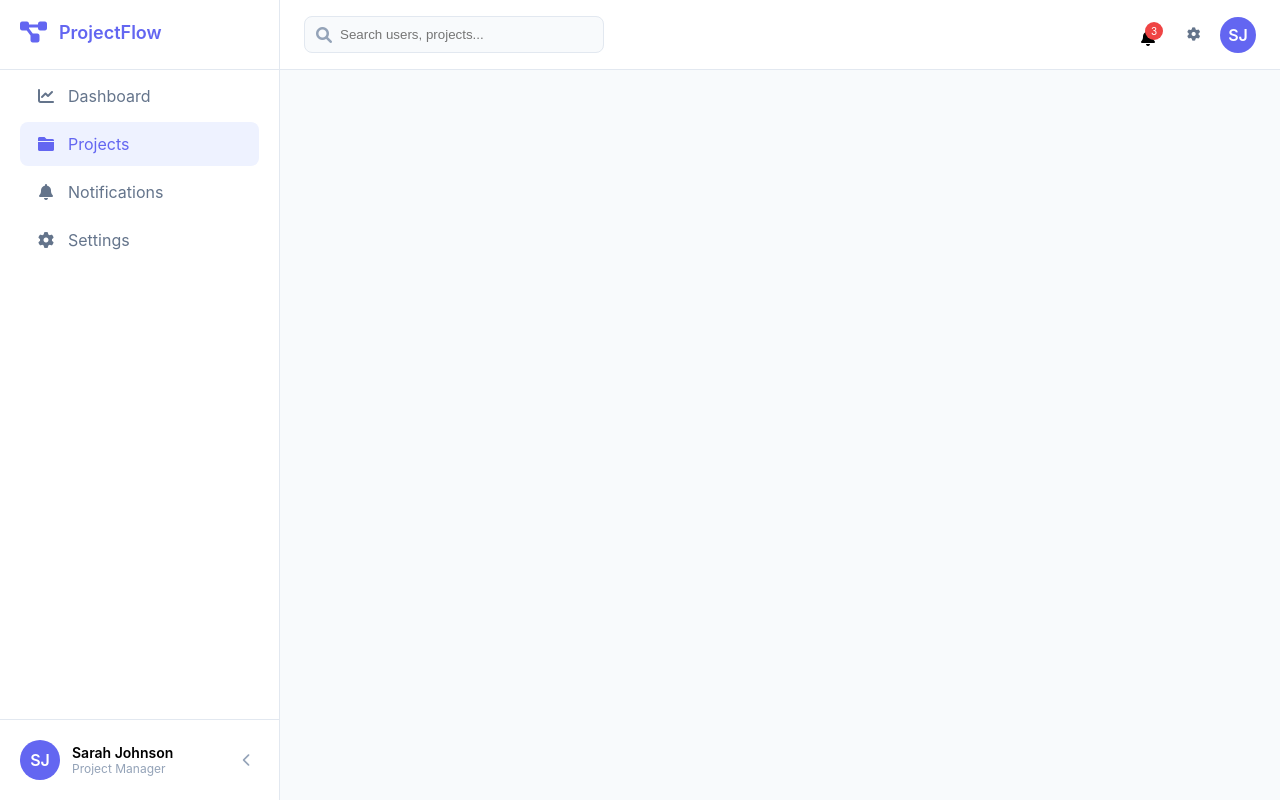
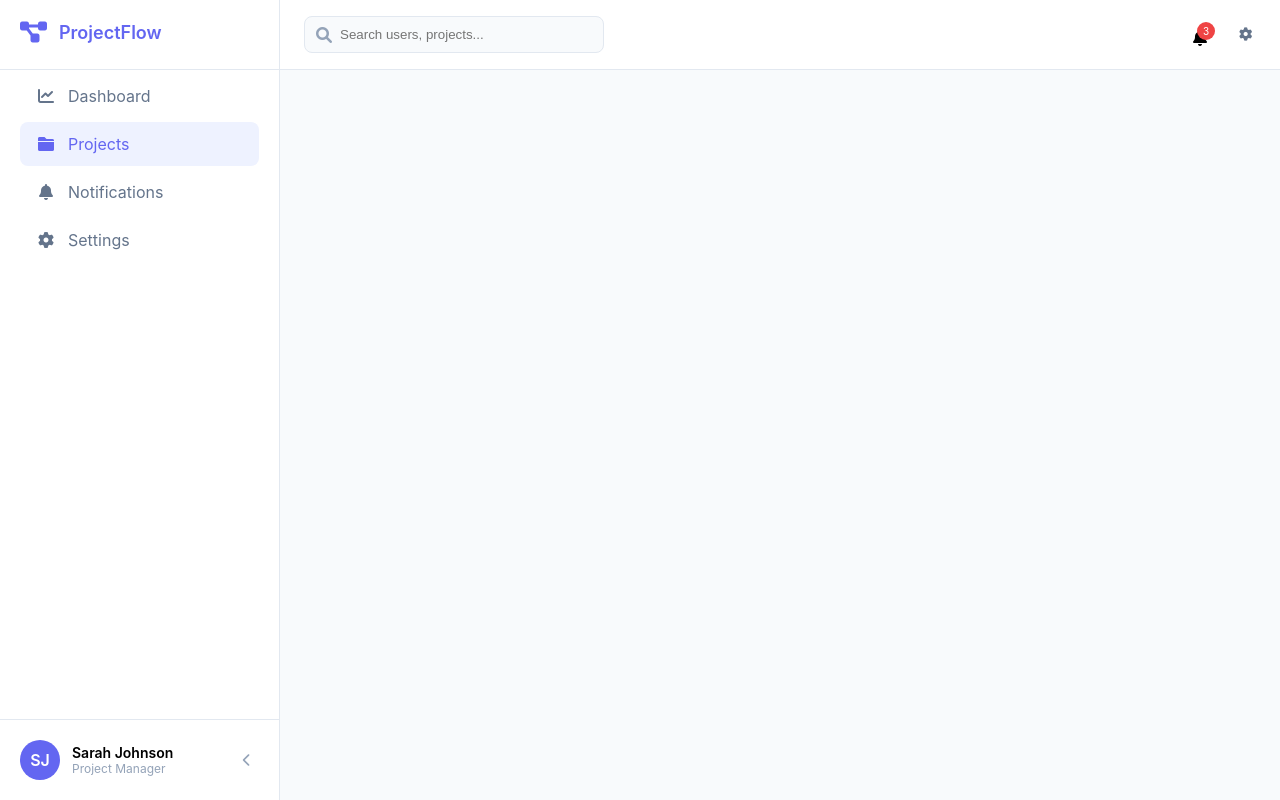
Before and after one commit to mohamednishanm/projectManagementAdminFrontEnd, an Angular app: page / in a window 1280 px wide. Built offline with nearby package versions, Linux system fonts and the light colour scheme.

Commit message:
fix:sidebar collapse

```diff
--- a/src/app/app.css
+++ b/src/app/app.css
@@ -2,6 +2,11 @@
     display: flex;
     min-height: 100vh;
     background: #f8fafc;
+    --header-left-padding: 280px;
+}
+
+.app-container.sidebar-collapsed {
+    --header-left-padding: 70px;
 }
 
 .main-content {
@@ -10,6 +15,11 @@
     flex-direction: column;
     overflow: hidden;
     margin-left: 280px;
+    transition: margin-left 0.3s ease;
+}
+
+.app-container.sidebar-collapsed .main-content {
+    margin-left: 70px;
 }
 
 .content {
@@ -34,12 +44,18 @@
     }
 
     .main-content {
-        margin-left: 0;
+        margin-left: 0 !important;
     }
-}
 
-@media (max-width: 768px) {
     .header {
         left: 0 !important;
     }
+
+    .app-container {
+        --header-left-padding: 0px !important;
+    }
+
+    .app-container.sidebar-collapsed .main-content {
+        margin-left: 0 !important;
+    }
 }
--- a/src/app/app.html
+++ b/src/app/app.html
@@ -1,5 +1,5 @@
-<div class="app-container">
-    <app-sidebar></app-sidebar>
+<div class="app-container" [class.sidebar-collapsed]="sidebarCollapsed()">
+    <app-sidebar (sidebarToggled)="onSidebarToggle($event)"></app-sidebar>
     <div class="main-content">
         <app-header></app-header>
         <main class="content">
--- a/src/app/app.ts
+++ b/src/app/app.ts
@@ -11,4 +11,10 @@ import { Sidebar } from './sidebar/sidebar';
 })
 export class App {
   protected readonly title = signal('projectmanagementAdminfrontend');
+  sidebarCollapsed = signal(false);
+
+  onSidebarToggle(collapsed: boolean): void {
+    this.sidebarCollapsed.set(collapsed);
+    console.log('App received sidebar toggle:', collapsed);
+  }
 }
--- a/src/app/header/header.css
+++ b/src/app/header/header.css
@@ -9,14 +9,17 @@
     position: fixed;
     top: 0;
     right: 0;
-    left: 280px;
+    left: 0px;
     z-index: 999;
+    transition: left 0.3s ease;
 }
 
 .header-left {
     display: flex;
     align-items: center;
     gap: 16px;
+    padding-left: var(--header-left-padding, 280px);
+    transition: padding-left 0.3s ease;
 }
 
 .sidebar-toggle {
@@ -91,16 +94,3 @@
     width: 25px;
     margin-bottom: 7px;
 }
-
-.user-avatar {
-    width: 36px;
-    height: 36px;
-    border-radius: 18px;
-    background: #6366f1;
-    color: white;
-    display: flex;
-    align-items: center;
-    justify-content: center;
-    font-weight: 600;
-    cursor: pointer;
-}
--- a/src/app/header/header.html
+++ b/src/app/header/header.html
@@ -17,6 +17,5 @@
         <button class="settings-btn">
             <i class="fas fa-cog"></i>
         </button>
-        <div class="user-avatar">SJ</div>
     </div>
 </header>
--- a/src/app/sidebar/sidebar.ts
+++ b/src/app/sidebar/sidebar.ts
@@ -1,4 +1,4 @@
-import { Component, OnInit, HostListener } from '@angular/core';
+import { Component, OnInit, HostListener, Output, EventEmitter } from '@angular/core';
 
 @Component({
   selector: 'app-sidebar',
@@ -7,6 +7,7 @@ import { Component, OnInit, HostListener } from '@angular/core';
   styleUrl: './sidebar.css'
 })
 export class Sidebar implements OnInit {
+  @Output() sidebarToggled = new EventEmitter<boolean>();
   isCollapsed = false;
   isMobileOpen = false;
 
@@ -16,6 +17,11 @@ export class Sidebar implements OnInit {
     if (savedState === 'true' && window.innerWidth > 768) {
       this.isCollapsed = true;
     }
+    // Emit initial state
+    setTimeout(() => {
+      this.sidebarToggled.emit(this.isCollapsed);
+      console.log('Initial sidebar state:', this.isCollapsed);
+    }, 0);
   }
 
   @HostListener('window:resize', ['$event'])
@@ -34,6 +40,8 @@ export class Sidebar implements OnInit {
   toggleSidebar(): void {
     this.isCollapsed = !this.isCollapsed;
     localStorage.setItem('sidebarCollapsed', this.isCollapsed.toString());
+    this.sidebarToggled.emit(this.isCollapsed);
+    console.log('Sidebar toggled:', this.isCollapsed);
   }
 
   toggleMobileSidebar(): void {
```
